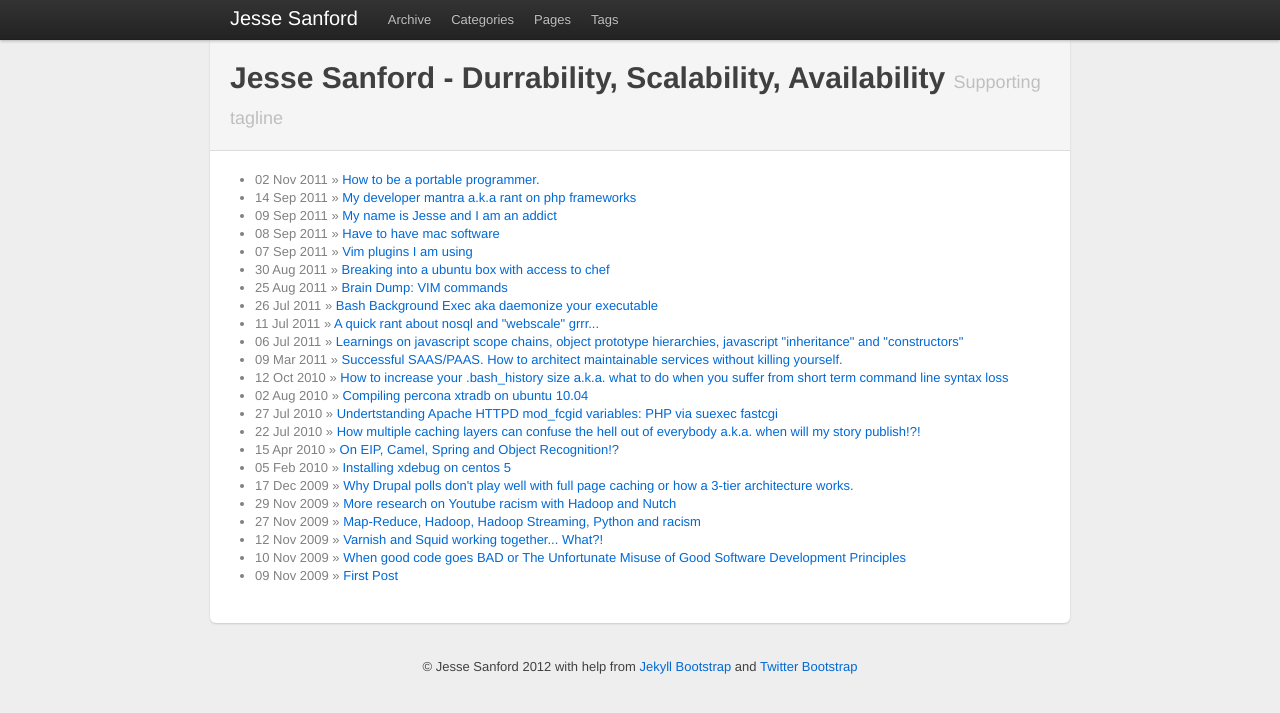
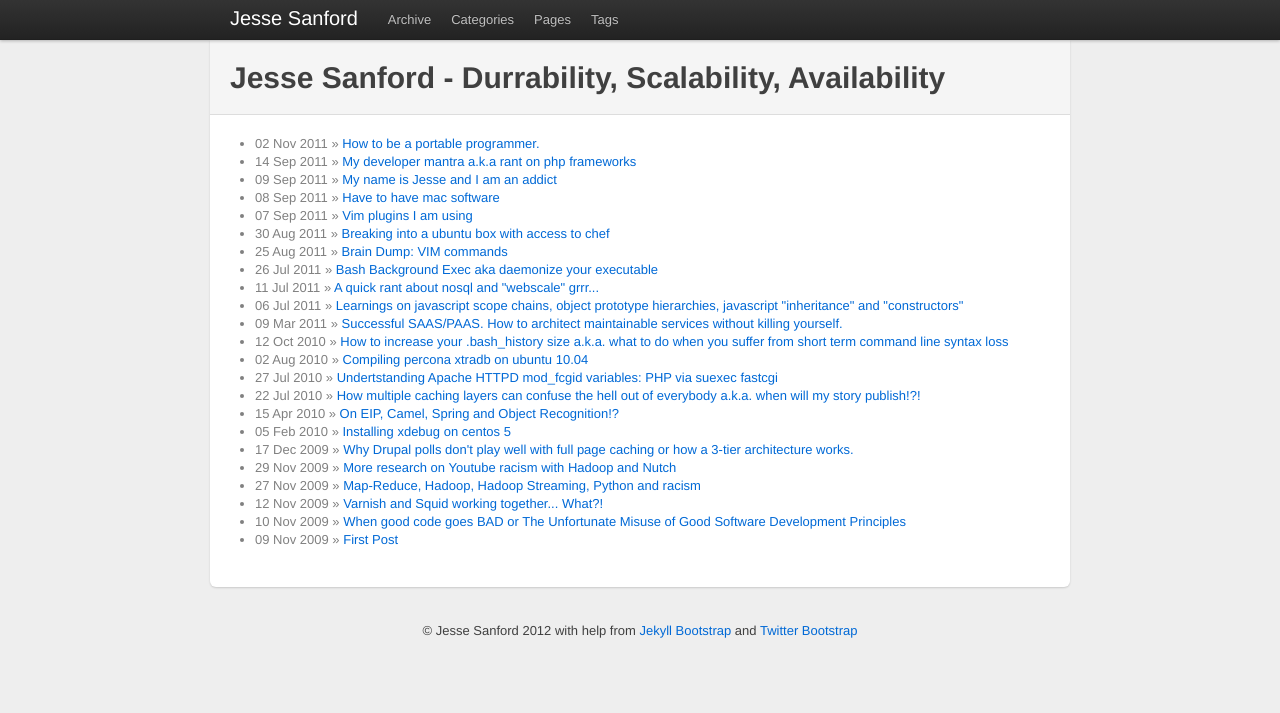
Before and after one commit to jessesanford/jessesanford.github.com, a Jekyll site: the page built from index.md, in a window 1280 px wide. Shown: the top 713 px of the page. Built offline with Jekyll 4.4.1, drawn with Linux system fonts in a browser that asks for light colours.

Commit message:
Update _includes/themes/twitter/page.html

```diff
--- a/_includes/themes/twitter/page.html
+++ b/_includes/themes/twitter/page.html
@@ -1,5 +1,5 @@
 <div class="page-header">
-  <h1>{{ page.title }} <small>Supporting tagline</small></h1>
+  <h1>{{ page.title }}</h1>
 </div>
 
 <div class="row">
```
